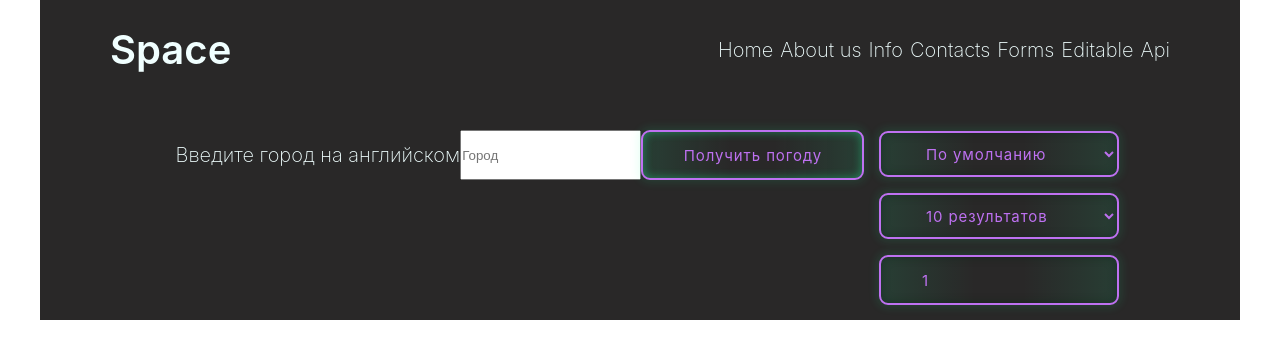
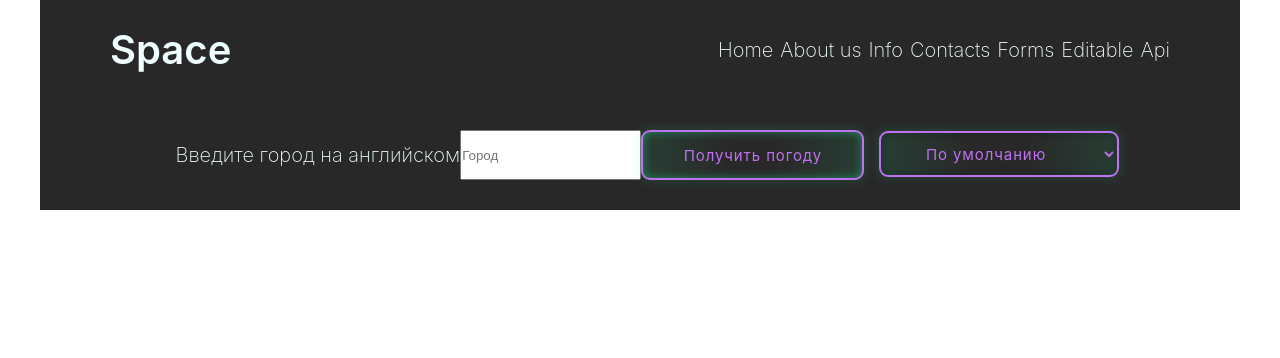
Before and after one commit to Akela89/Max2, a React (Create React App) app: page /ApiList in a window 1280 px wide. Shown: the top 358 px of the page. Built offline with nearby package versions, Linux system fonts and the light colour scheme.

Commit message:
delete number input

```diff
--- a/src/components/ApiList.jsx
+++ b/src/components/ApiList.jsx
@@ -17,9 +17,6 @@
   sunset: undefined,
   error: undefined,
   sortOption: 'default',
-  resultsPerPage: 10,
-  currentPage: 1,
-  totalPages: 1,
 };
 
 const reducer = (state, action) => {
@@ -47,21 +44,6 @@
         ...state,
         sortOption: action.payload,
       };
-    case 'SET_RESULTS_PER_PAGE':
-      return {
-        ...state,
-        resultsPerPage: action.payload,
-      };
-    case 'SET_CURRENT_PAGE':
-      return {
-        ...state,
-        currentPage: action.payload,
-      };
-    case 'SET_TOTAL_PAGES':
-      return {
-        ...state,
-        totalPages: action.payload,
-      };
     default:
       return state;
   }
@@ -76,27 +58,16 @@
     dispatch({ type: 'SET_SORT_OPTION', payload: e.target.value });
   };
 
-  const handleResultsPerPageChange = (e) => {
-    dispatch({ type: 'SET_RESULTS_PER_PAGE', payload: parseInt(e.target.value) });
-  };
-
-  const handleCurrentPageChange = (e) => {
-    dispatch({ type: 'SET_CURRENT_PAGE', payload: parseInt(e.target.value) });
-  };
   const gettingWeather = async (e) => {
     e.preventDefault();
     const city = e.target.elements.city.value;
     const sortOption = state.sortOption;
-    const resultsPerPage = state.resultsPerPage;
-    const currentPage = state.currentPage;
 
     if (city !== '') {
       setIsFetching(true);
 
-      const startIndex = (currentPage - 1) * resultsPerPage;
-
       const apiUrl = await fetch(
-        `https://api.openweathermap.org/data/2.5/weather?q=${city}&sort=${sortOption}&start=${startIndex}&cnt=${resultsPerPage}&appid=${apiKey}`,
+        `https://api.openweathermap.org/data/2.5/weather?q=${city}&sort=${sortOption}&appid=${apiKey}`,
       );
       const data = await apiUrl.json();
 
@@ -137,19 +108,6 @@
             <option value="temperature">По температуре</option>
             <option value="city">По городу</option>
           </select>
-
-          <select value={state.resultsPerPage} onChange={handleResultsPerPageChange}>
-            <option value={10}>10 результатов</option>
-            <option value={20}>20 результатов</option>
-            <option value={50}>50 результатов</option>
-          </select>
-
-          <input
-            className={classes.inputWrapper}
-            type="number"
-            value={state.currentPage}
-            onChange={handleCurrentPageChange}
-          />
         </div>
         {isFetching && <Loader />}
         {!isFetching && state.city && (
```
